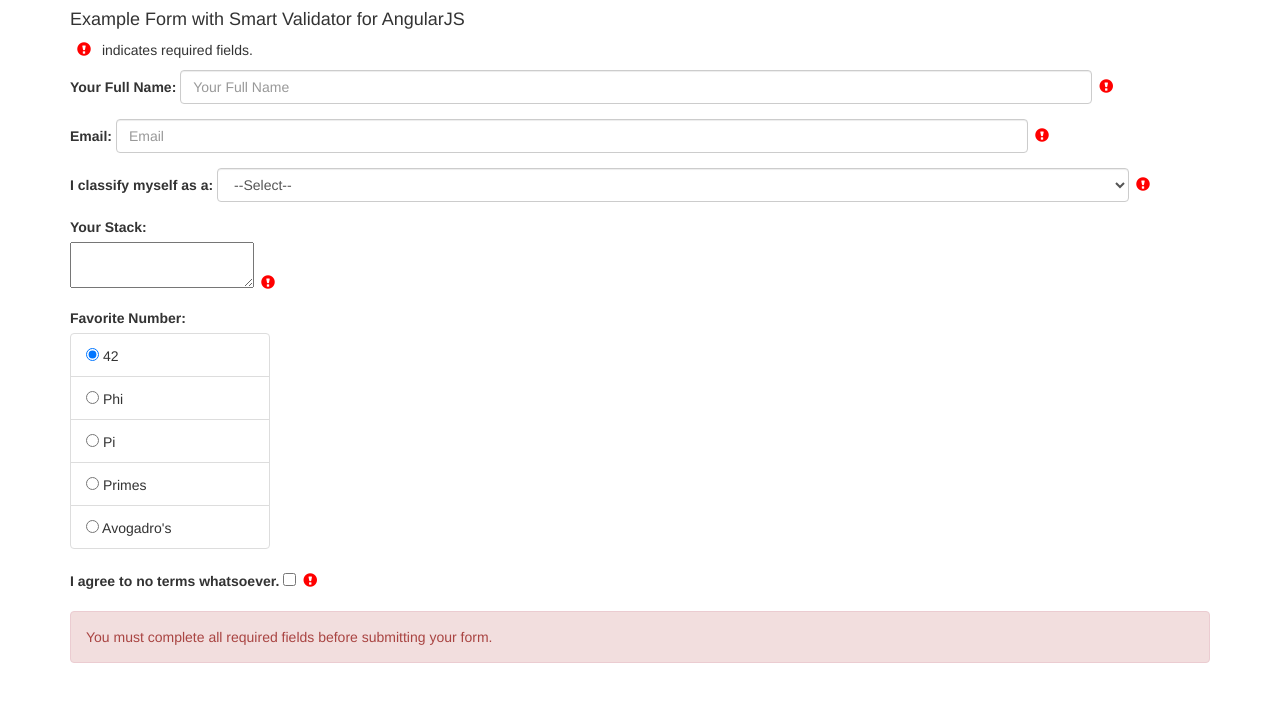
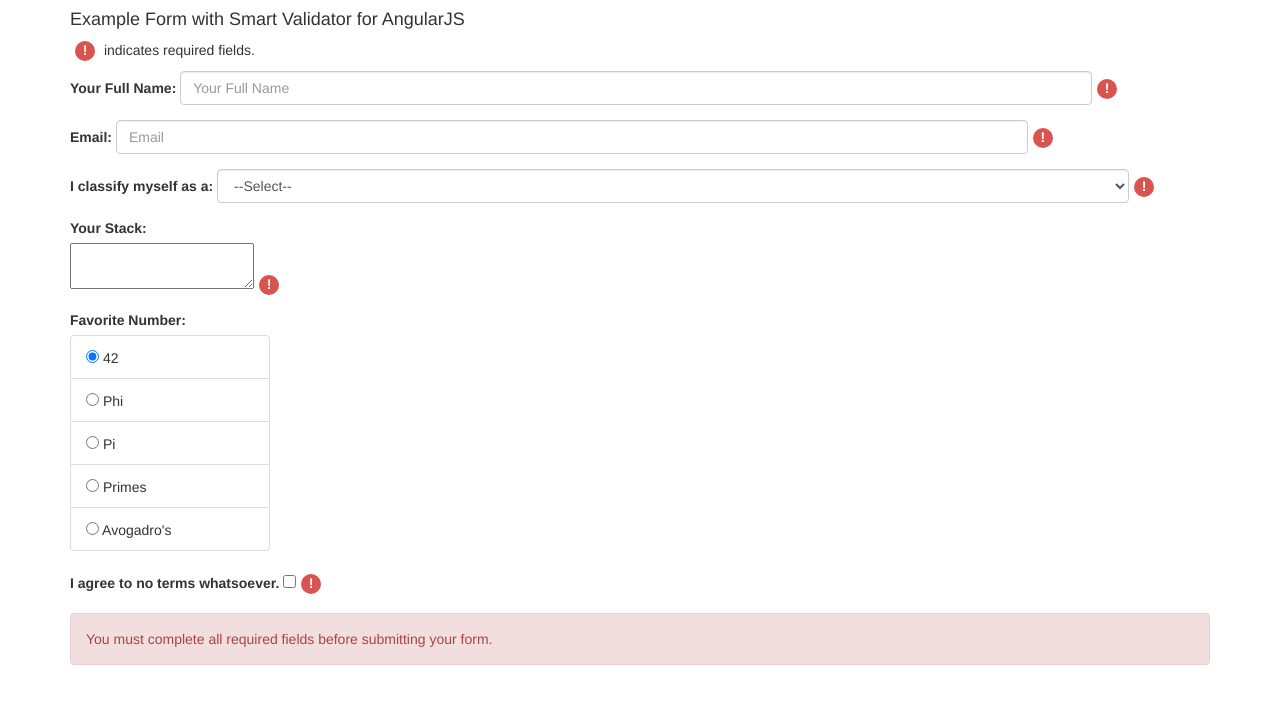
Before and after one commit to jbonfardeci/SmartValidator, a plain HTML site: page demo.html in a window 1280 px wide. Drawn offline with nearby package versions, Linux system fonts and the light colour scheme.

Commit message:
update css

```diff
--- a/tests.html
+++ b/demo.html
@@ -5,11 +5,8 @@
     <meta charset="utf-8" />
     <title>Smart Validator for Angular Forms</title>
     <link href="https://maxcdn.bootstrapcdn.com/bootstrap/3.3.5/css/bootstrap.min.css" rel="stylesheet" />
+    <link href="smart.validator-0.0.1.css" rel="stylesheet" />
     <style>
-        .error{ color: red;display: inline-block; margin:0 .5em;}
-        .error.glyphicon-ok{
-            color: green !important;
-        }
         .form-control{
             display: inline-block;
             max-width: 80%;
@@ -20,7 +17,7 @@
 
     <div ng-controller="contactCtrl" class="container">
         <h4>Example Form with Smart Validator for AngularJS</h4>
-        <p><span class="error glyphicon glyphicon-exclamation-sign"></span> indicates required fields.</p>
+        <p><span class="required incomplete">!</span> indicates required fields.</p>
         <form id="form_container">
             <div class="form-group">
                 <label class="control-label" for="FullName">Your Full Name:</label>
@@ -68,7 +65,7 @@
 
     <!-- Angular -->
     <script src="https://cdnjs.cloudflare.com/ajax/libs/angular.js/1.5.2/angular.min.js"></script>
-    <script src="smart.validator.js"></script>
+    <script src="smart.validator-0.0.1.js"></script>
 
     <script>
         (function (w, d) {
--- /dev/null
+++ b/smart.validator-0.0.1.css
@@ -0,0 +1,19 @@
+.required{
+    font-weight: bold;
+    margin: 0 5px;
+    color: white;
+    display: inline-block;
+    border-radius: 50%;
+    text-align: center;
+    font-size: 1em;
+    width: 20px;
+    height: 20px;
+    line-height: 1.4em;
+}
+.required.incomplete {
+    background-color: #d9534f;
+}
+.required.ok{
+    background-color:green;
+}
+.validation{color: #d9534f;}
--- a/smart.validator.js
+++ b/smart.validator-0.0.1.js
@@ -54,17 +54,19 @@ function SmartValidator($interval) {
         },
         interval: 100,
         templates: {
-            validClass: 'glyphicon-ok',
-            invalidClass: 'glyphicon-exclamation-sign',
-            required: '<span class="error glyphicon glyphicon-exclamation-sign"></span>',
-            validation: '<span class="error validation" style="display:none;">{0}</span>',
-            okSign: '&#x2714;', // HTML ASCII check mark
-            warningSign: '&#x2757;' // HTML ASCII exclamation point
+            validClass: 'ok',
+            invalidClass: 'incomplete',
+            required: '<span class="required incomplete"></span>',
+            validation: '<span class="validation" style="display:none;">{0}</span>',
+            completeSign: '&#x2714', // HTML ASCII check mark
+            incompleteSign: '!' // HTML ASCII exclamation point
         }
     };
 };
 
 SmartValidator.prototype = {
+    version: '0.0.1',
+
     _kill: function(intervalId){
         if (intervalId === void 0) { intervalId = undefined; }
 
@@ -86,7 +88,7 @@ SmartValidator.prototype = {
         var self = this;
 
         for(var p in opts){
-            this.settings[p] =opts[p];
+            this.settings[p] = opts[p];
         }
 
         this.container = this.$utils.id(container);
@@ -180,17 +182,19 @@ SmartValidator.prototype = {
         var isValid = self.validateFields(self);
 
         required.forEach(function(el, i){
-            if (!!!el.$$error) {
-                el.$$error = $.after(templates.required, el);
+            if (!!!el.$$required) {
+                el.$$required = $.after(templates.required, el);
             }
 
-            if ($.getValue(el) == '') {
-                $.removeClass(el.$$error, templates.validClass);
-                $.addClass(el.$$error, templates.invalidClass);
+            if ($.needsValue(el, self.container)) {
+                $.removeClass(el.$$required, templates.validClass);
+                $.addClass(el.$$required, templates.invalidClass);
+                el.$$required.innerHTML = templates.incompleteSign;
             }
             else {
-                $.removeClass(el.$$error, templates.invalidClass);
-                $.addClass(el.$$error, templates.validClass);
+                $.removeClass(el.$$required, templates.invalidClass);
+                $.addClass(el.$$required, templates.validClass);
+                el.$$required.innerHTML = templates.completeSign;
             }
         });
 
--- a/smart.validator.css
+++ /dev/null
@@ -1,20 +0,0 @@
-.error{
-    color: rgb(189, 63, 66);
-    font-weight: bold;
-}
-.glyphicon-ok, .glyphicon-exclamation-sign{
-    margin:0 .5em;
-    color: #fff;
-        display:inline-block;
-    border-radius: 9px;
-    text-align:center;
-    padding: 1px 7px;
-    font-size: .8em;
-}
-.glyphicon-exclamation-sign{
-    background-color:rgb(189, 63, 66);
-}
-.glyphicon-ok{
-    background-color:green;
-    padding: 1px 5px;
-}
```
